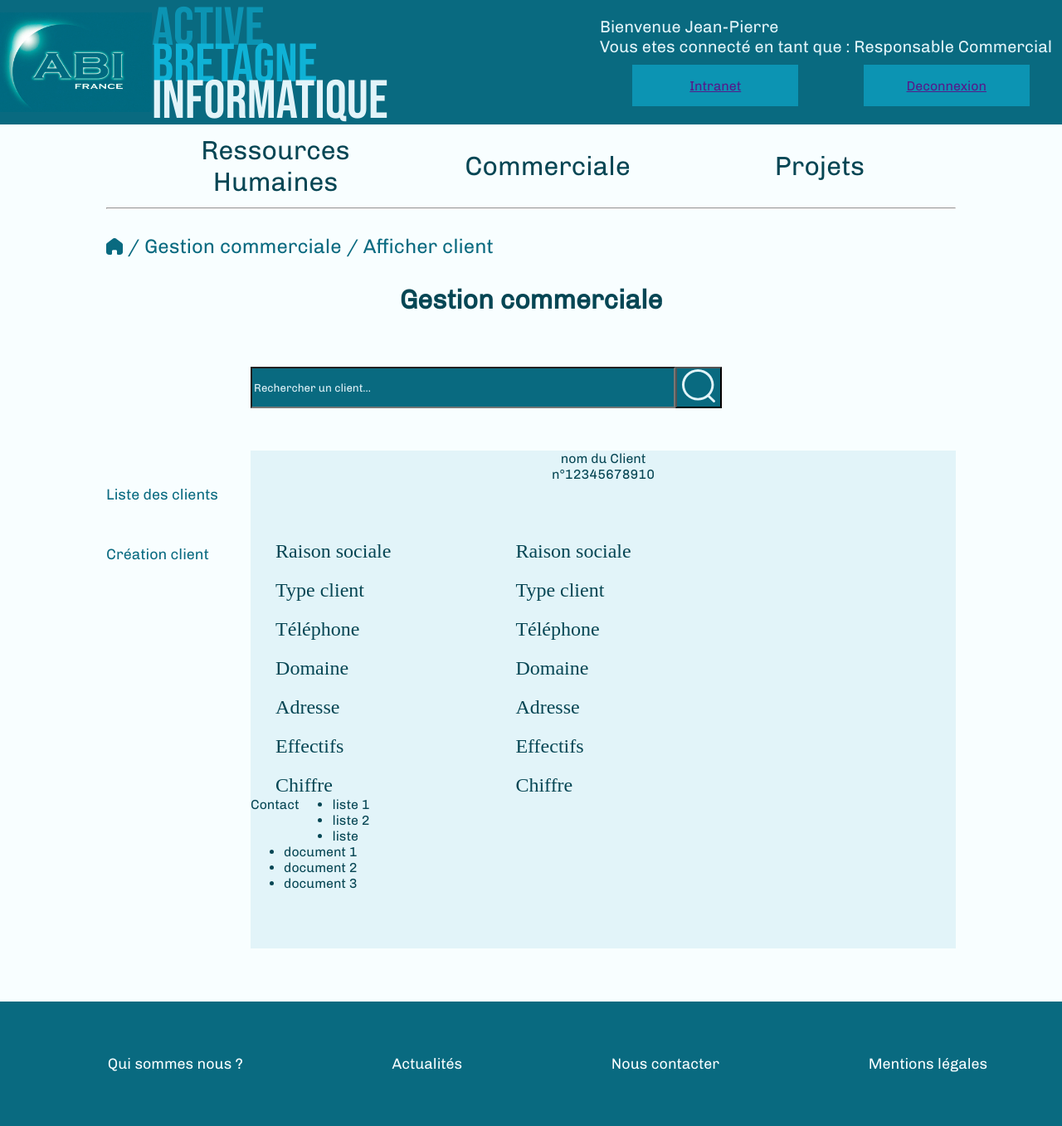
After one commit to AlexRovere/Mission2, a PHP site: page /afficherClient.php in a window 1280 px wide. The commit adds this page. Shown: the whole page at 83% size. Run offline with PHP 8.4, Linux system fonts and the light colour scheme.

Commit message:
+page afficherClient

```diff
--- /dev/null
+++ b/afficherClient.php
@@ -0,0 +1,87 @@
+<!DOCTYPE html>
+<html lang="en">
+<head>
+    <meta charset="UTF-8">
+    <link rel="stylesheet" href="main.css">
+    <title>Gestion commercial</title>
+</head>
+<body>
+<?php include('headerConnecte.php') ?>
+<?php include('menuSecondaireIntranet.php') ?>
+<div class="miette"><a href="index.php"><img src="img/home.png" id="logoMiette"></a><a href="commercial">  / Gestion commerciale </a> / Afficher client</div>
+<h2 class="h2Centre">Gestion commerciale</h2>
+
+<?php include('rechercheIntranet.php') ?>
+
+<div class="containerGestionCommercial">
+    <aside class="sideBar">
+            <ul class="function">
+                <li><a href="listeClient.php">Liste des clients</a></li>
+                <li><a href="creationClient.php">Création client</a></li>
+            </ul>
+    </aside>
+    <div class="interface">
+        <div class="contenuAfficherClient">
+            <div class="nomDuClient">
+                <p>nom du Client</p>
+                <p>n°12345678910</p>
+            </div>
+
+            <!--informations-->
+            <div class="infos">
+                <div class="infosFixes">
+                <p class="infosTxT">Raison sociale</p>
+                <p class="infosTxT">Type client</p>
+                <p class="infosTxT">Téléphone</p>
+                <p class="infosTxT">Domaine</p>
+                <p class="infosTxT">Adresse</p>
+                <p class="infosTxT">Effectifs</p>
+                <p class="infosTxT">Chiffre</p>
+                </div>
+
+                <div class="infosVar">
+                <p class="infosTxT">Raison sociale</p>
+                <p class="infosTxT">Type client</p>
+                <p class="infosTxT">Téléphone</p>
+                <p class="infosTxT">Domaine</p>
+                <p class="infosTxT">Adresse</p>
+                <p class="infosTxT">Effectifs</p>
+                <p class="infosTxT">Chiffre</p>
+                </div>
+            </div>
+
+            <div class="infos">
+                <p>Contact</p>
+                <div style="overflow-y:scroll;">
+                    <ul>
+                        <li>liste 1</li>
+                        <li>liste 2</li>
+                        <li>liste</li>
+                    </ul>
+                </div>
+            </div>
+            <div class="infos">
+                <p></p>
+                <div style="overflow-y:scroll;">
+                    <ul>
+                        <li>document 1</li>
+                        <li>document 2</li>
+                        <li>document 3</li>
+                    </ul>
+                </div>
+            </div>
+            <div class="infos">
+                <p></p>
+                <div style="overflow-y:scroll;">
+                    <p>
+
+                    </p>
+                </div>
+            </div>
+            </div>
+        </div>
+    </div>
+</div>
+<?php include('footer.php') ?>
+</body>
+</html>
--- a/main.css
+++ b/main.css
@@ -880,3 +880,36 @@ input::placeholder {
     text-decoration: underline;
     font-weight: bold;
 }
+
+/*afficherClient*/
+
+.contenuAfficherClient {
+    display: flex;
+    flex-direction: column;
+}
+.nomDuClient {
+    text-align: center;
+    margin-bottom: 50px;
+}
+.infos {
+    display: flex;
+    flex-direction: row;
+}
+.infosFixes {
+    display: flex;
+    flex-direction: column;
+    margin-left: 30px;
+    float:left
+}
+.infosVar {
+    display: flex;
+    flex-direction: column;
+    margin-left: 30px;
+    float:right;
+    margin-left: 150px;
+}
+.infosTxT {
+    margin-top: 20px;
+    font-size: 24px;
+    font-family: chivo Bold;
+}
```
Also changed, not shown: fiche client/afficherClient.php (added, +35 -0 lines), fiche client/fiche client.txt (added).
